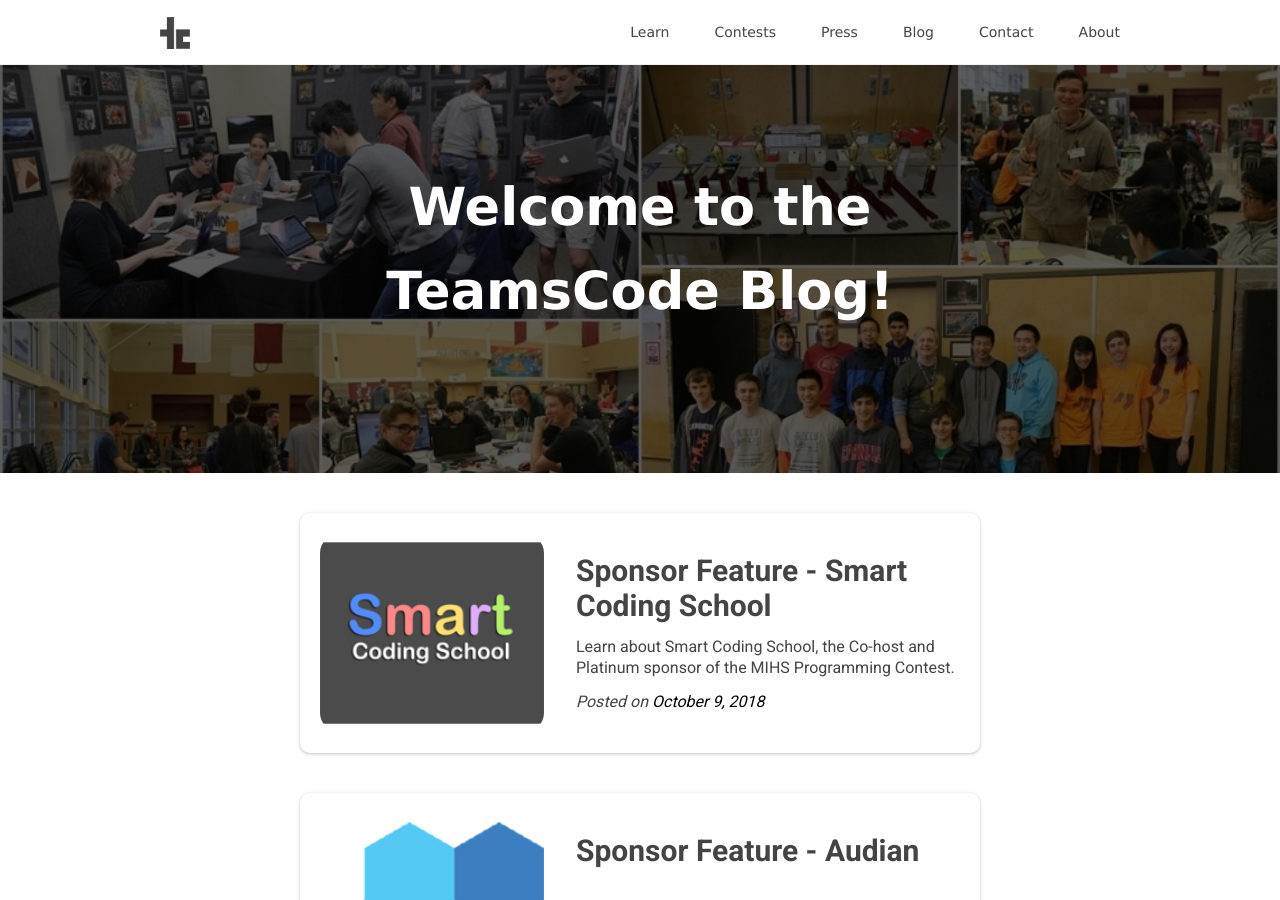
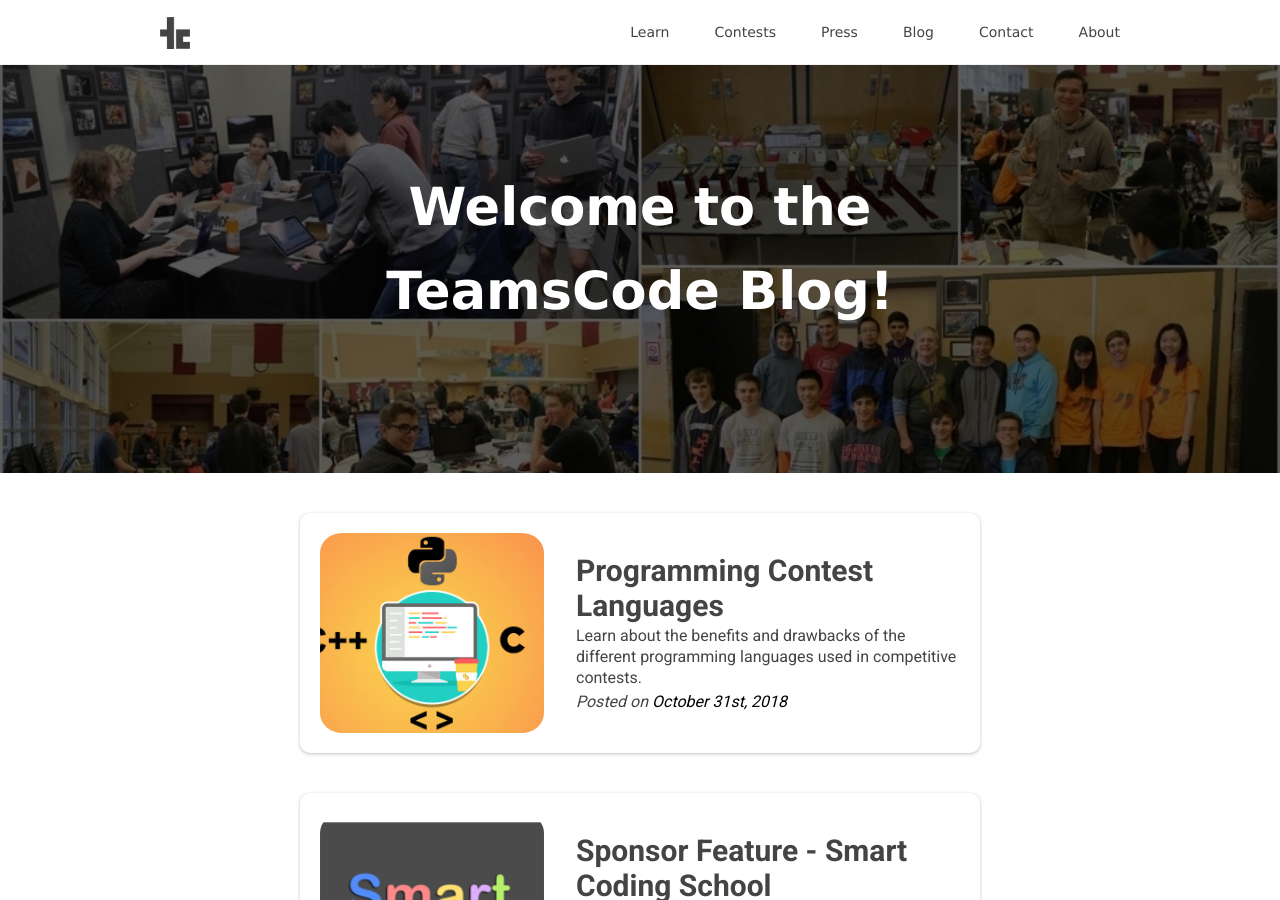
Before and after one commit to teamscode/teamscode.github.io, a Jekyll site: the page built from blog/index.html, in a window 1280 px wide and 900 px high. Built offline with Jekyll 4.4.1, drawn with Linux system fonts in a browser that asks for light colours; nearby versions of some CDN libraries; part of the change alters nothing that is shown.

Commit message:
Added Programming Contest Languages blog post

```diff
--- a/_data/blog_posts.yml
+++ b/_data/blog_posts.yml
@@ -1,3 +1,8 @@
+- title: Programming Contest Languages
+  img: /assets/blog_images/programming_languages.jpg
+  date: October 31st, 2018
+  link: /blog/programming-contest-languages/
+  description: Learn about the benefits and drawbacks of the different programming languages used in competitive contests.
 - title: Sponsor Feature - Smart Coding School
   img: /assets/images/sponsor_smartcodingschool_square.png
   date: October 9, 2018
--- /dev/null
+++ b/_posts/blog/2018-10-31-programming-contest-languages.md
@@ -0,0 +1,41 @@
+---
+layout: post-blog
+permalink: /blog/programming-contest-languages/
+blog_title: Programming Contest Languages
+blog_desc: Learn about the benefits and drawbacks of the different programming languages used in competitive contests.
+blog_img: /assets/blog_images/programming_languages.jpg
+blog_img_source: CodeCondo (codecondo.com)
+blog_date: October 31, 2018
+author: Alex Patel
+---
+
+
+**Introduction**
+
+With hundreds of programming languages currently in use across the world, it has become increasingly unclear as to what languages to learn first, especially within the realm of competitive programming. Thankfully, there are really only four main languages commonly used in competitive programming. Each language has its specific benefits and drawbacks. TeamsCode currently uses those four languages for programming competitions. Hopefully, this article will help to decode the intricacies, as well as benefits and drawbacks of each language.
+
+**The Big Four**
+
+1) Python
+
+Python is arguably the easiest language to learn out of the five described in this article, and it makes for simple, readable, and easily understandable code. Its usage of the standard library gives access to a whole gamut of functions, and it can use less code than other languages. Despite this, Python is one of the slowest languages. Since it is not a compiled language, the slow runtime can make for slow usage. However, Python is an excellent beginner’s choice, given its object-oriented format and simple controls.
+
+2) Java
+
+Slightly more difficult than Python, Java still makes for a relatively simple coding experience. Java is another readable, object-oriented language. Java, like Python, makes extensive use of the standard library, but it truly differentiates itself when it comes to runtime. Java is significantly faster than Python, with simple syntax as well. However, when compared to C/C++, Java’s memory usage is quite high. For large calculations that cannot be dealt with using basic data sets, the BigInteger class is very helpful. Similarly, there are many specific classes such as BigDecimal. For example, writing a complex code that deals with numbers outside of the primitive data types would not be as feasible in C++. Java is also expert at string manipulation, making a powerhouse within the competitive realm. Important to note is that Java can often be banned from certain competitions, due to some of its class capabilities. Despite some drawbacks, its multithreaded platform is excellent for competitive programming.
+
+3) C++
+
+Faster than Java and the most popular competitive programming language currently, C++ is a powerful tool for coders. The minimal runtime (said to be at most half of that of Java) and the ability to utilize complex algorithms make C++ a top choice.  C++ does not need special runtime applications and is extremely fast compared to other options. Additionally, with a smaller standard library, C++ allows one to code with fewer blockages and temporary issues. However, C++ is often difficult to read, with little room for error within the syntax. Combined with fewer custom operators and algebraic data types, C++ can be difficult to learn. In the competitive programming realm, C++ is vulnerable to memory leaks and can often have significant security issues, potentially allowing code to be stolen.
+
+4) C
+
+The basis for many programming languages today, C is arguably the most important language in the programming realm. C is simple and efficient, with many data types and other aspects that make it easy. C is what is called a “structured language,” meaning that it can be written in certain blocks that make up the entire code. C is ubiquitous, and has many uses. However, its main issue is its lack of OOP, or object-oriented programming. Rather, it is procedure-oriented. Additionally, runtime type checking does not exist; thus, the code will be difficult to debug, something to consider when utilizing large code in competitions. Despite these drawbacks, C remains one of the most portable, easy to use languages out there.
+
+<img width="100%" src="/assets/blog_images/programming_languages_makeup.png"/>
+
+The above chart depicts the distribution of the programming languages used at the 2012 Google Code Jam. Evidently, C++ was used by over half of the contestants, while Java and Python combined to make up approximately a third of the entrants.
+
+**Conclusion**
+
+Despite the seemingly endless possibilities of Java and C++, as well as their specific features catered towards competitive programming, Python still makes up nearly 20% of the coding languages used. The truth is that you can be just as successful by using a relatively simple language such as Python, confirmed by the fact that so many top programmers in the world used it in one of the largest coding competitions. It is your choice -- however, learning the intricacies of each language will make you more successful and able to deal with specific situations encountered in contests.
```
Also changed, not shown: assets/blog_images/programming_languages.jpg (added), assets/blog_images/programming_languages_makeup.png (added).
